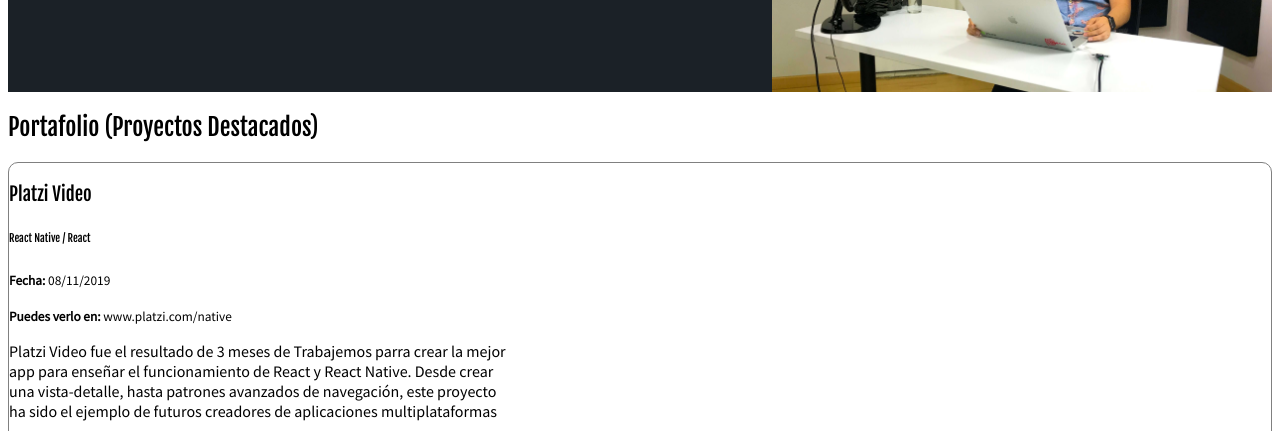
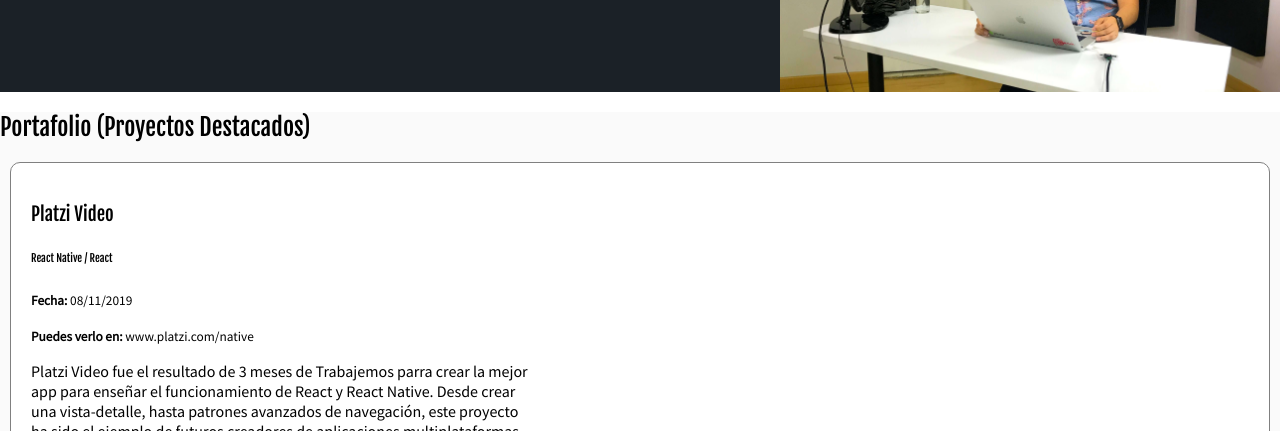
Before and after one commit to cartory/portafolio, a plain HTML site: page portafolio/index.html in a window 1280 px wide. Shown: the part 490-921 px from the top of the page. Drawn offline with Linux system fonts and the light colour scheme.

Commit message:
rellenos

```diff
--- a/portafolio/css/estilos.css
+++ b/portafolio/css/estilos.css
@@ -19,6 +19,7 @@
 
 body {
     font-family: 'Source Sans Pro', sans-serif;
+    margin: 0;
 }
 
 h1, h2, h3, h4, h5, h6 {
@@ -71,6 +72,11 @@
     background-position-x: right;
 }
 
+.portfolio {
+    background: #fafafa;
+    /* background: red; */
+}
+
 .project {
     /* border-top: 10px solid red;
     border-right: 10px solid green;
@@ -81,7 +87,10 @@
     border-style: solid; */
     border: 1px solid gray;
     border-radius: 10px;
+    margin: 10px;
     margin-bottom: 15px;
+    padding: 20px;
+    background: white;
 }
 
 .project-details {
```
